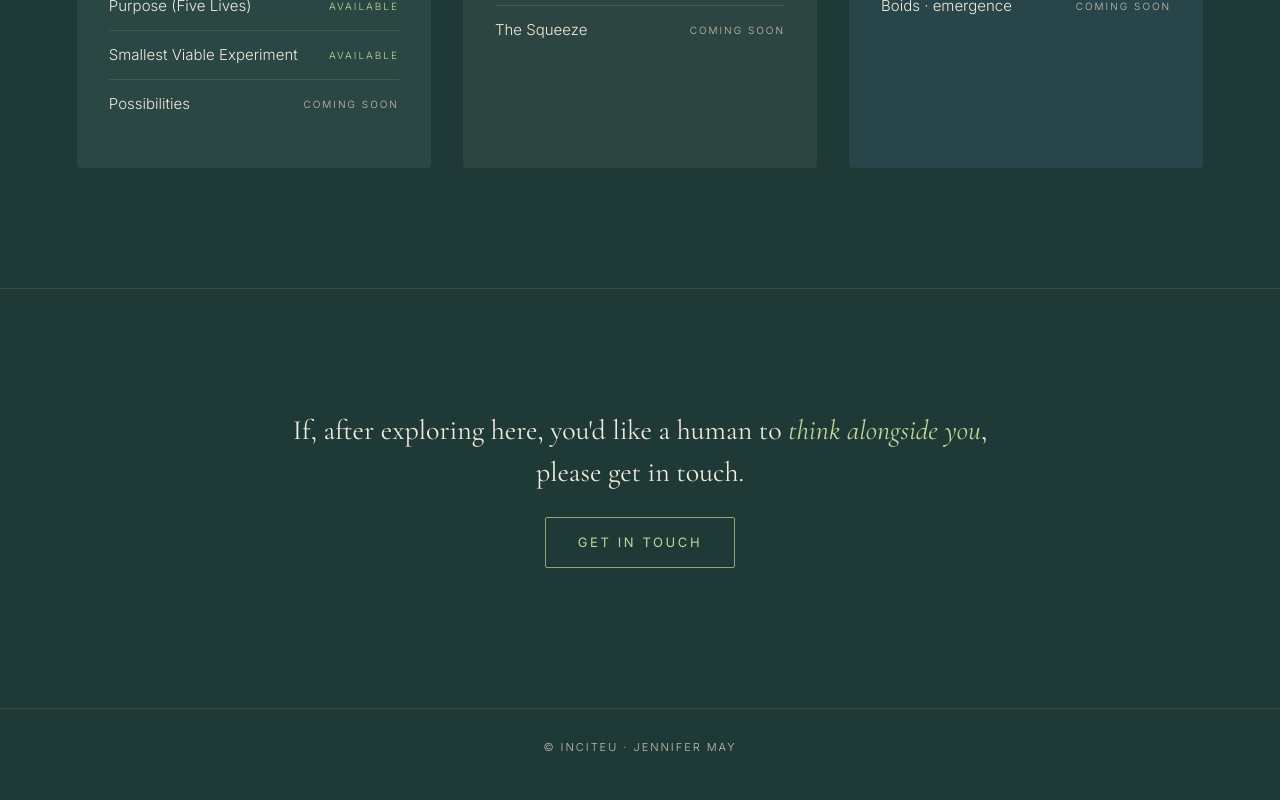
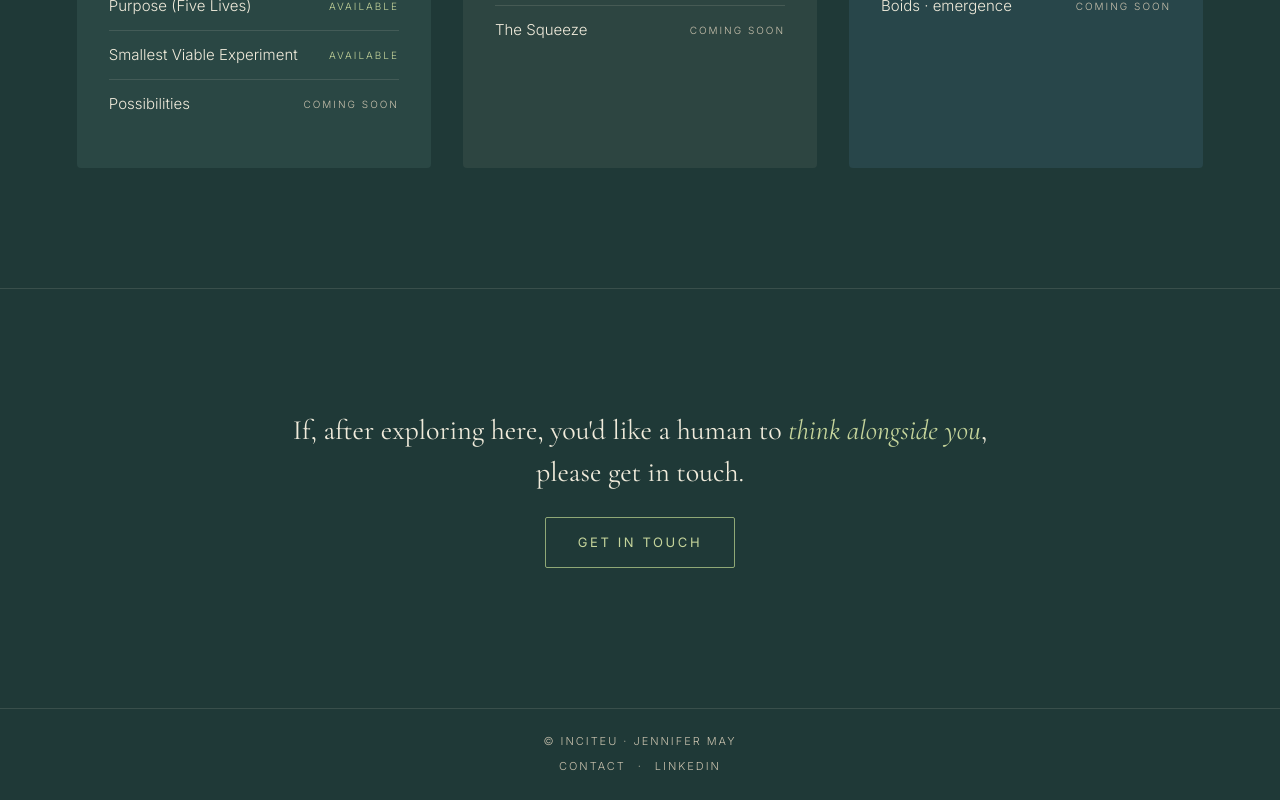
Before and after one commit to JMZywietz/InciteU, a React (Vite) app: page / in a window 1280 px wide. Shown: the part 1399-2199 px from the top of the page. Built offline with nearby package versions, Linux system fonts and the light colour scheme.

Commit message:
Footer: add Contact and LinkedIn links

```diff
--- a/src/components/Footer.jsx
+++ b/src/components/Footer.jsx
@@ -1,12 +1,30 @@
 import React from 'react';
 import { C } from '../theme.js';
+import { useAppNavigate } from '../lib/useAppNavigate.js';
 
 export default function Footer() {
+  const navigate = useAppNavigate();
+  const linkStyle = { color: C.creamMuted, textDecoration: 'none', cursor: 'pointer', transition: 'color 0.3s' };
   return (
     <footer style={{ padding: '24px 6vw', borderTop: `1px solid ${C.line}`, textAlign: 'center' }}>
-      <small style={{ fontSize: 11, letterSpacing: '0.18em', color: C.creamMuted, textTransform: 'uppercase' }}>
+      <small style={{ fontSize: 11, letterSpacing: '0.18em', color: C.creamMuted, textTransform: 'uppercase', display: 'block', marginBottom: 8 }}>
         © InciteU · Jennifer May
       </small>
+      <div style={{ fontSize: 11, letterSpacing: '0.18em', textTransform: 'uppercase' }}>
+        <a onClick={(e) => { e.preventDefault(); navigate('contact'); }} href="#"
+           style={linkStyle}
+           onMouseEnter={(e) => { e.target.style.color = C.sage; }}
+           onMouseLeave={(e) => { e.target.style.color = C.creamMuted; }}>
+          Contact
+        </a>
+        <span style={{ color: C.creamMuted, margin: '0 12px' }}>·</span>
+        <a href="https://www.linkedin.com/in/jenniferdianemay/" target="_blank" rel="noopener noreferrer"
+           style={linkStyle}
+           onMouseEnter={(e) => { e.target.style.color = C.sage; }}
+           onMouseLeave={(e) => { e.target.style.color = C.creamMuted; }}>
+          LinkedIn
+        </a>
+      </div>
     </footer>
   );
 }
```
